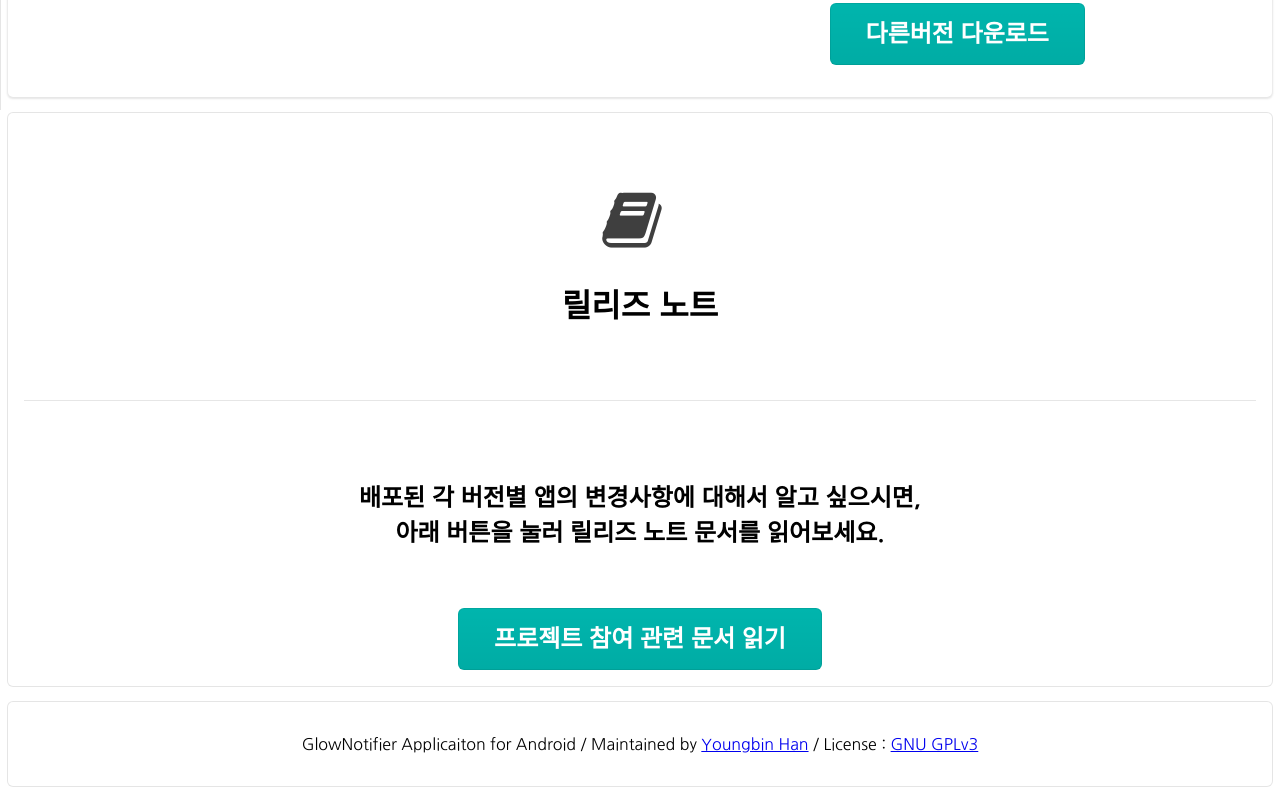
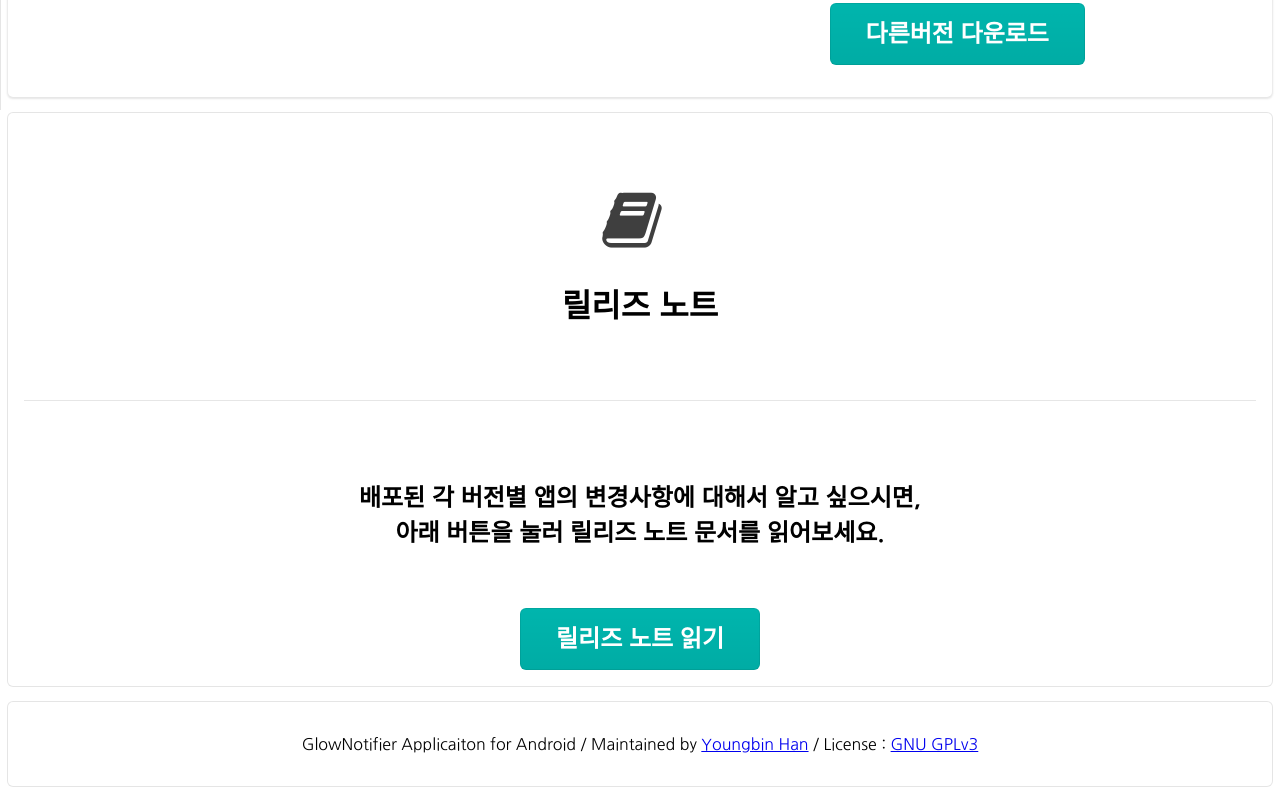
Before and after one commit to sukso96100/GlowNotifier, a plain HTML site: page download.html in a window 1280 px wide. Shown: the part 691-1493 px from the top of the page. Drawn offline with Linux system fonts and the light colour scheme.

Commit message:
updated changes

```diff
--- a/download.html
+++ b/download.html
@@ -108,7 +108,7 @@
                 아래 버튼을 눌러 릴리즈 노트 문서를 읽어보세요.</h2>
                 <br><br>
                 <a href="https://github.com/sukso96100/GlowNotifier/wiki/Release-Note"><div class="massive ui teal animated fade button">
-            <div class="visible content">프로젝트 참여 관련 문서 읽기</div>
+            <div class="visible content">릴리즈 노트 읽기</div>
   <div class="hidden content">
     <i class="large book icon"></i>
   </div>
```
